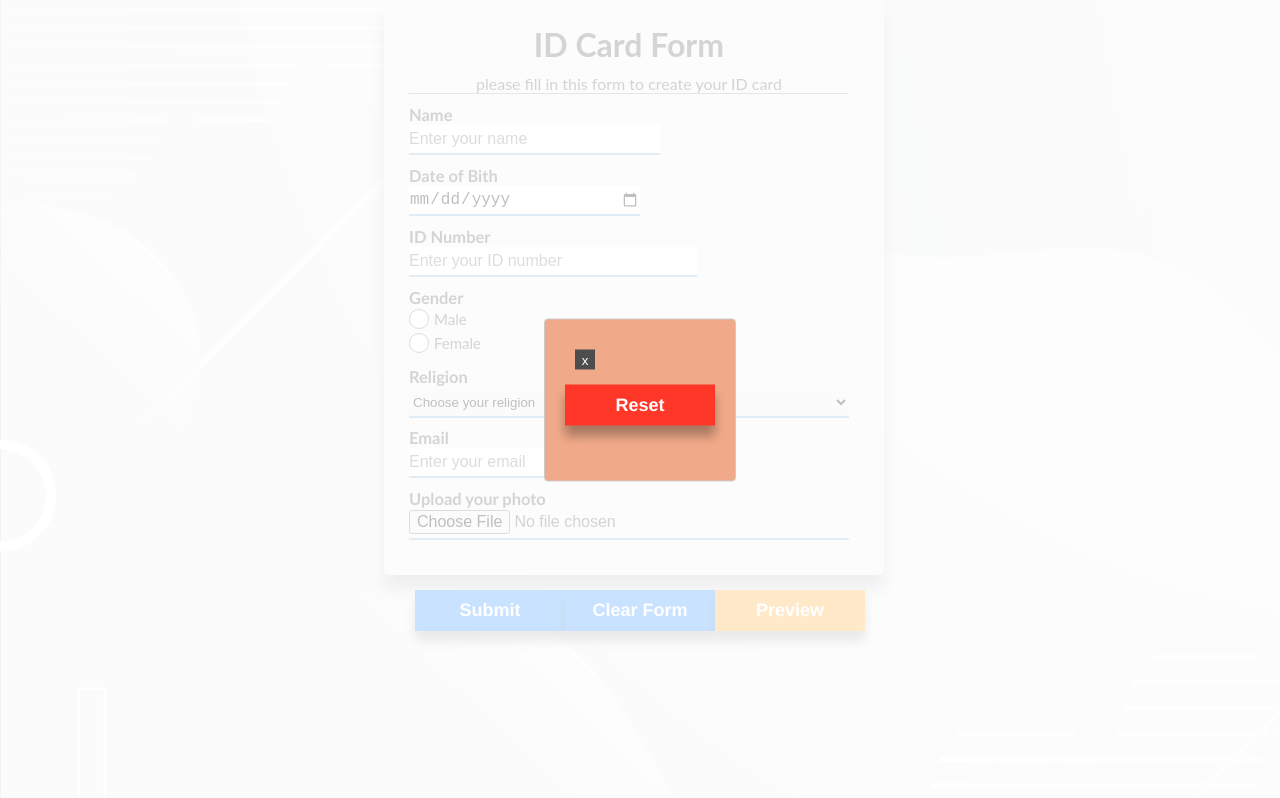
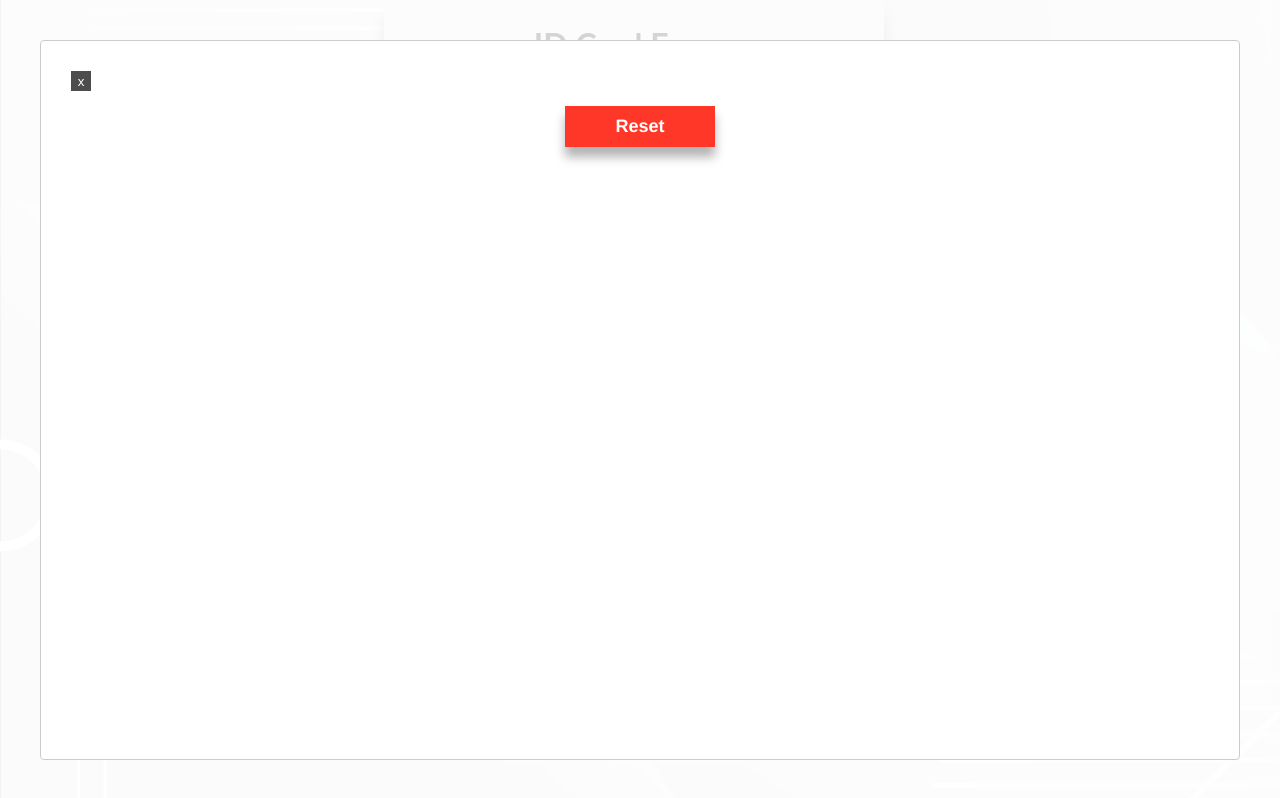
Before and after one commit to rizkaumi/IDCard-preview-reactjs, a React (Create React App) app: page / in a window 1280 px wide. Both pictures are taken after a click on the button "Preview". Built offline with nearby package versions, Linux system fonts and the light colour scheme.

Commit message:
Update FormProfile.js

```diff
--- a/src/component/FormProfile/FormProfile.js
+++ b/src/component/FormProfile/FormProfile.js
@@ -44,7 +44,7 @@ function FormProfile(props) {
 
   const submitHandler = (event) => {
     event.preventDefault();
-    setData([...data, {"id":data.length +1, "name":name, "birthdate":birthdate, "idnumber":idnumber, "email":email, "gender":gender, "religion":religion, "avatar":avatar}])
+    setData([...data, {"id":data.length +1, "name":name, "birthdate":birthdate, "idnumber":idnumber, "email":email, "gender":gender, "religion":religion, 'avatar':avatar}])
     setForm({
       name: "",
       birthdate: "",
@@ -53,7 +53,7 @@ function FormProfile(props) {
       gender: "",
       religion: ""
     })
-
+    setAvatar("")
   }
   const handleReset = () => {
     Array.from(document.querySelectorAll("input")).forEach(
@@ -94,17 +94,7 @@ function FormProfile(props) {
   const setModalIsOpenToFalse =()=>{
       setModalIsOpen(false)
   }
-  const customStyles = {
-    content : {
-      top                   : '50%',
-      left                  : '50%',
-      right                 : 'auto',
-      bottom                : 'auto',
-      marginRight           : '-50%',
-      transform             : 'translate(-50%, -50%)',
-      backgroundColor       : '#F0AA89'
-    }
-  };
+
   return (
     <>
     <div className="form-wrapper">
@@ -219,7 +209,7 @@ function FormProfile(props) {
           <button className="Previewbutton" id="button" type="button" onClick={setModalIsOpenToTrue}>
             Preview
           </button>
-          <Modal isOpen={modalIsOpen} style={customStyles} onRequestClose={()=> setModalIsOpen(false)}>
+          <Modal isOpen={modalIsOpen} onRequestClose={()=> setModalIsOpen(false)}>
             <button onClick={setModalIsOpenToFalse}
             style={{background: "#4d4d4d", border: "none", width: '20px', height:'20px', color: "#ffff", marginTop:"10px", marginLeft:"10px"}}>x</button>
              <div className="form-field-button">
```
